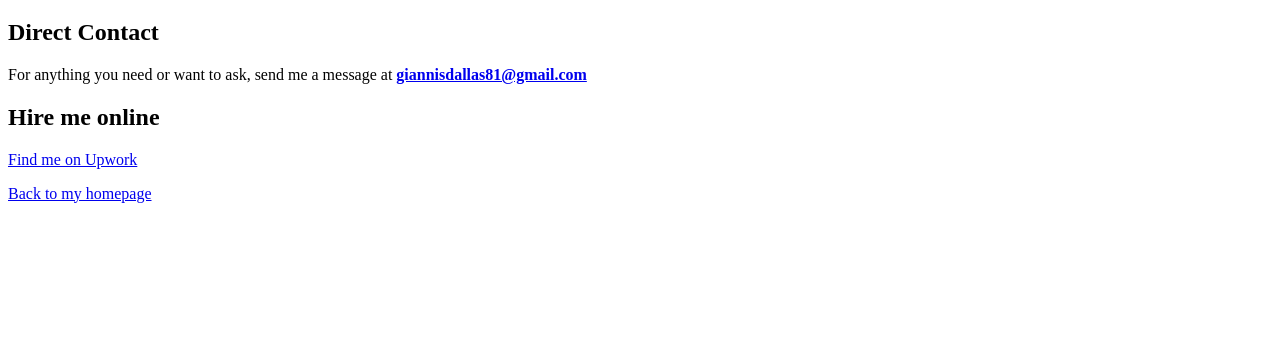
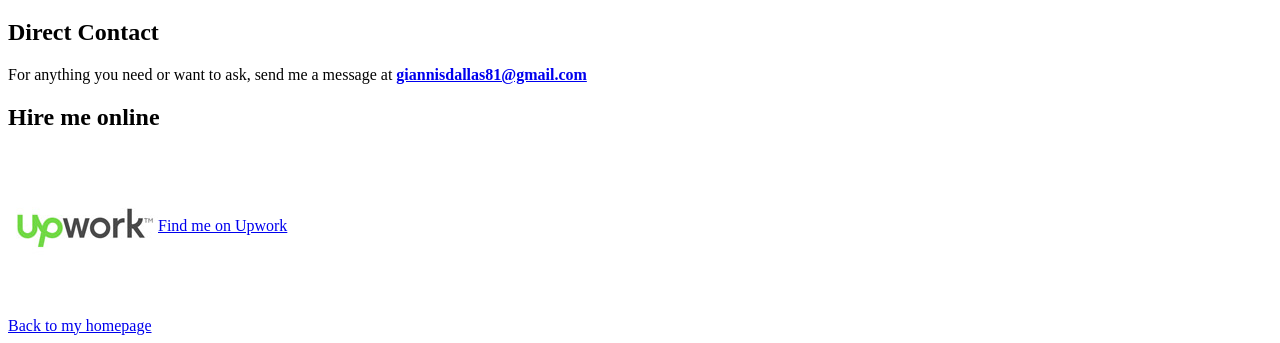
Before and after one commit to giannis-dallas/giannisdallas.com, a Gatsby site: page /contact in a window 1280 px wide. Shown: the part 1732-2075 px from the top of the page. Before the commit the page ends 1943 px from the top, so only its background shows below. Built offline with nearby package versions, Linux system fonts and the light colour scheme; Gatsby itself is replaced by a stand-in of ours.

Commit message:
fixed pph script

```diff
--- a/src/pages/contact.js
+++ b/src/pages/contact.js
@@ -1,6 +1,9 @@
-import React from 'react'
+import React,{Component} from 'react'
 import Link from 'gatsby-link'
 import Img from 'gatsby-image'
+import upwork from'../images/logos/upwork-logo-150px.jpg'
+
+import './contact.scss'
 
 let test2 = `
 <script type='text/javascript'>
@@ -14,8 +17,37 @@ let test2 = `
 </script><div id='pph-hireme'></div>
 `
 
-const ContactPage = ({data}) => (
+//const ContactPage = ({data}) => (
+class ContactPage extends Component {
 
+    constructor(props) {
+        super(props);
+      }
+
+    loadHireMe(d, s) {
+        var useSSL = 'https:' == document.location.protocol;
+        var js,
+          where = d.getElementsByTagName(s)[0],
+          js = d.createElement(s);
+        js.src =
+          (useSSL ? 'https:' : 'http:') +
+          '//www.peopleperhour.com/hire/1002307300/1213788.js?width=300&height=135&orientation=vertical&theme=light&rnd=' +
+          parseInt(Math.random() * 10000, 10);
+        try {
+          where.parentNode.insertBefore(js, where);
+        } catch (e) {
+          if (typeof console !== 'undefined' && console.log && e.stack) {
+            console.log(e.stack);
+          }
+        }
+      }
+
+      componentDidMount() {
+        this.loadHireMe(document, 'script');
+      }
+
+      render(){
+          return(
     <div>
         <div className="background-svg">
         <svg version="1.2" id="Layer_1" preserveAspectRatio="none" viewBox="0 0 1920 1080" xmlns="http://www.w3.org/2000/svg">
@@ -25,7 +57,7 @@ const ContactPage = ({data}) => (
             </svg>
         </div>
         <div className="hero-image">
-            <Img sizes={data.hero.sizes} />
+            <Img sizes={this.props.data.hero.sizes} />
         </div>
         <div className="Content-inner">
             <h1>ContactPage</h1>
@@ -36,15 +68,19 @@ const ContactPage = ({data}) => (
             </a></strong>
             </p>
             <h2>Hire me online</h2>
-            <p><a href="https://www.upwork.com/o/profiles/users/_~0168d059ac7bbd584a/">Find me on Upwork</a></p>
+            <p className="upwork">
+                <a href="https://www.upwork.com/o/profiles/users/_~0168d059ac7bbd584a/">
+                    <img src={upwork} /> Find me on Upwork
+                </a></p>
             <p
                 dangerouslySetInnerHTML={{ __html: test2 }}
             />
             <Link to="/">Back to my homepage</Link>
         </div>
     </div>
-
-)
+          )
+        };
+    }
 
 export default ContactPage
 export const HeroImageQuery = graphql`
--- /dev/null
+++ b/src/pages/contact.scss
@@ -0,0 +1,10 @@
+.upwork{
+    a{
+        display: inline-block;
+        line-height: 150px;
+    }
+
+    img{
+        float: left
+    }
+}
--- a/src/pages/index.js
+++ b/src/pages/index.js
@@ -37,7 +37,7 @@ const IndexPage = ({data}) => (
     <p>In less than a year, I learned WordPress, PHP, MySQL database handling and of course HTML CSS and JavaScript.</p>
     <h4>My next goal is to learn ReactJS and create static sites and JavaScript apps</h4>
     <p>I can edit the PHP files to modify a WordPress theme beyond its capabilities. I can create child themes, write plugins add new functions, new shortcodes, custom queries etc.</p>
-    <p>Currently, I work for <Link to="https://mosaicdataservices.com" target="_blank">Mosaic Data Services</Link> firm as WordPress developer.My duties are building, managing and troubleshooting US or foreign WordPress sites mostly using ThemeForest themes (Avada, Salient, Be, Bridge etc).
+    <p>Currently, I work for <Link to="https://mosaicdataservices.com" target="_blank">Mosaic Data Services</Link> firm as WordPress developer.My duties are building, managing and troubleshooting US or foreign WordPress sites.
 I also work as Freelancer in Greece</p>
     <div className="divider"></div>
     <div className="skills">
```
Also changed, not shown: public/index.html (+1 -1 lines), src/images/logos/upwork-logo-150px.jpg (added), src/images/logos/upwork-logo-2.jpg (added), 1 other file.
